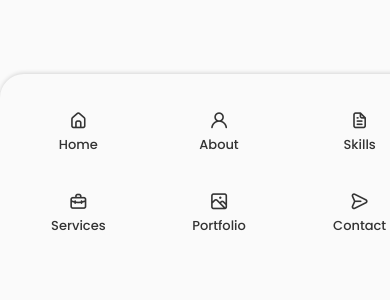
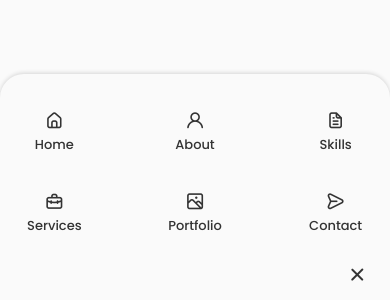
Before and after one commit to jirlinge/PortfolioJulien, a React (Create React App) app: page / in a window 390 px wide. Shown: the part 544-844 px from the top of the page. Built offline with nearby package versions, Linux system fonts and the light colour scheme.

Commit message:
correction padding pour menu responsive medium devices

```diff
--- a/src/components/header/header.css
+++ b/src/components/header/header.css
@@ -66,8 +66,8 @@ header{
     left: 0;
     width: 100%;
     background-color: var(--body-color);
-    padding: 2rem 1.5rem 4rem;
-    box-shadow: 0 -1px 4px rgba(0,0,0, 0.15);
+    padding: 2rem 0rem 4rem;
+    box-shadow: 0 -1px 4px rgba(0, 0, 0, 0.15);
     border-radius: 1.5rem 1.5rem 0 0;
     transition: .3s;
   }
```
